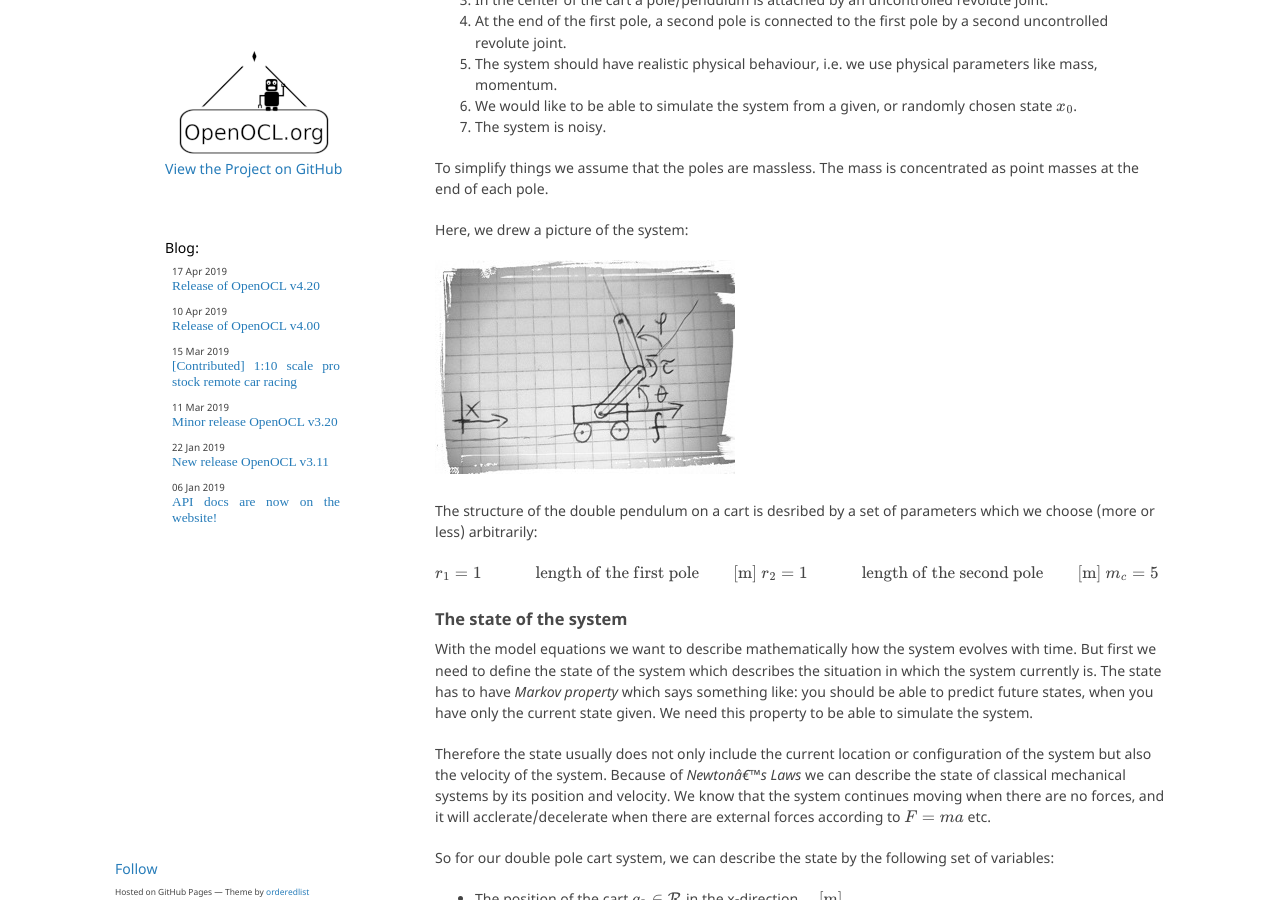
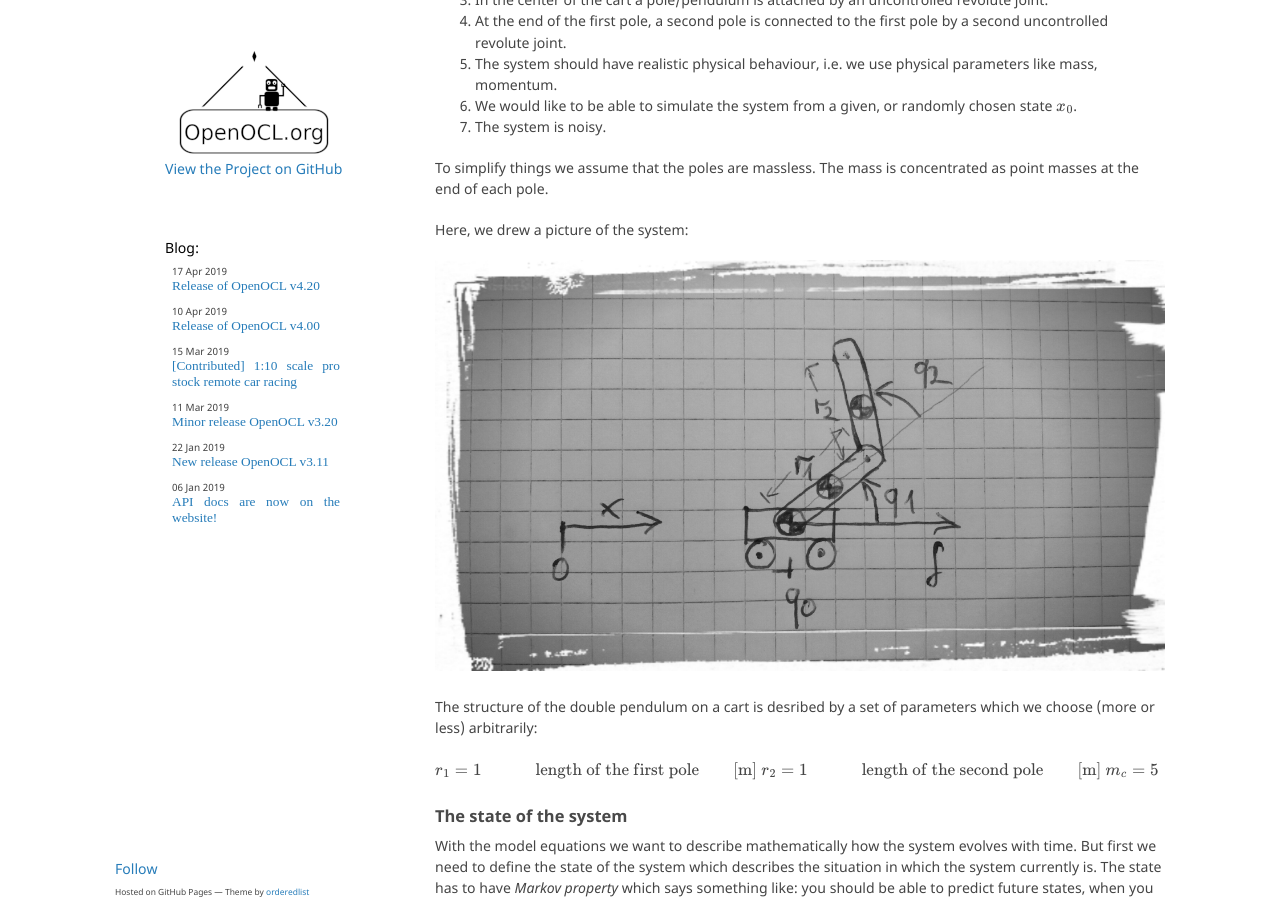
Before and after one commit to OpenOCL/openocl.github.io, a Jekyll site: the page built from _posts/2019-04-21-tutorial-01-modeling-double-cartpole.md, in a window 1280 px wide and 900 px high, scrolled down 366 px. Built offline with Jekyll 4.4.1, drawn with Linux system fonts in a browser that asks for light colours; some web fonts are replaced; our own code applies the rules of GitHub Pages for plain Markdown files; formulas are drawn with MathJax 3; a script that is not in the unit is left out; comment, search, counter and statistics services are not loaded.

Commit message:
Update 2019-04-21-tutorial-01-modeling-double-cartpole.md

```diff
--- a/_posts/2019-04-21-tutorial-01-modeling-double-cartpole.md
+++ b/_posts/2019-04-21-tutorial-01-modeling-double-cartpole.md
@@ -25,7 +25,7 @@ To simplify things we assume that the poles are massless. The mass is concentrat
 
 Here, we drew a picture of the system:
 
-![Drawing of double pole cart](/assets/posts/drawing_dpcart.jpg)
+![Drawing of double pole cart](/assets/posts/double_pendulum_cart.jpg)
 
 The structure of the double pendulum on a cart is desribed by a set of parameters which we choose (more or less) arbitrarily:
 \\[
```
